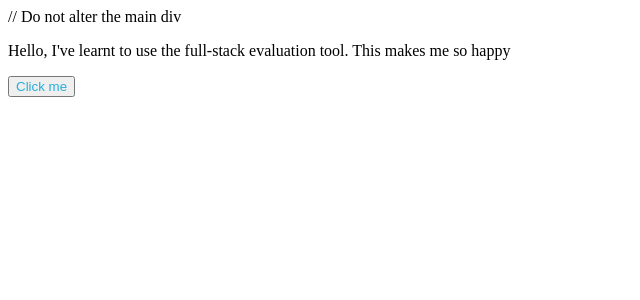
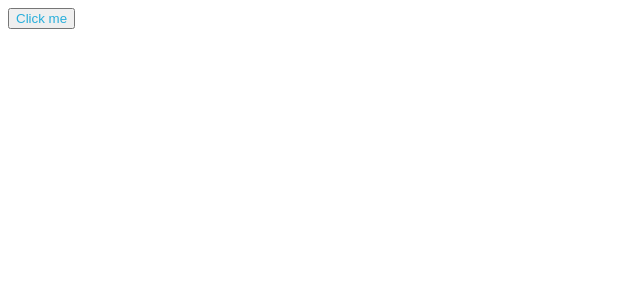
Before and after one commit to kamta0905/React-Practice---Button-Action-with-Functional-Component---jpkyvjebd8hh, a React app: page / in a window 1280 px wide. Shown: the top 300 px of the page, without its empty margins (0-640 px from the left). Built offline with nearby package versions, Linux system fonts and the light colour scheme.

Commit message:
Update App.js

```diff
--- a/src/components/App.js
+++ b/src/components/App.js
@@ -2,15 +2,14 @@ import React, {Component, useState} from "react";
 import "./../styles/App.css";
 
 function App() {
-  const [count, setCount] = useState(0);
+  const [show, setShow] = useState(true);
   return (
 
     <div id="main">
-      // Do not alter the main div
-     <p id="para">Hello, I've learnt to use the full-stack evaluation tool. This makes me so happy </p>
-      <button id="click" onClick={() => setCount(count + 1)}>
-        Click me
-      </button>
+       {show ? null : <p id="para">Hello, I've learnt to use the full-stack evaluation tool. This makes me so happy</p>}
+            <button id="click" onClick={function name() { setShow(false) }} >
+                Click me
+            </button>
     </div>
   );
 }
```
